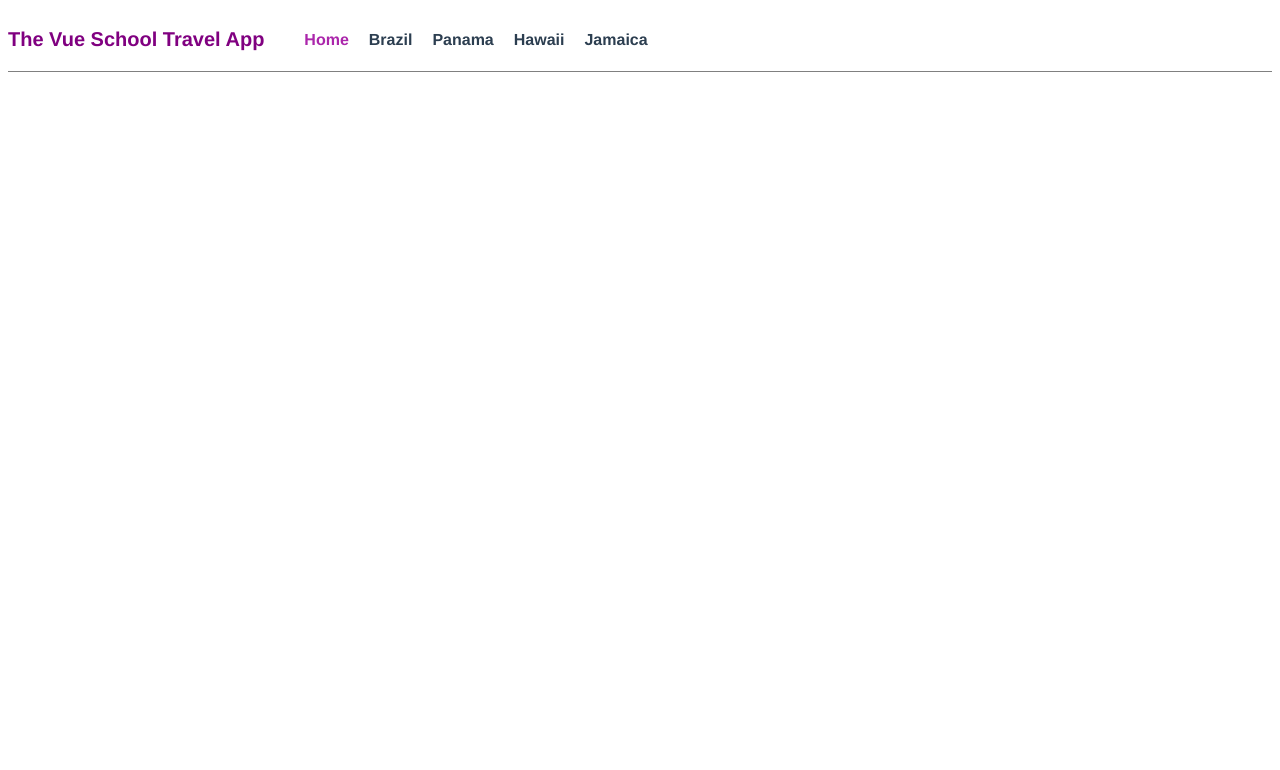
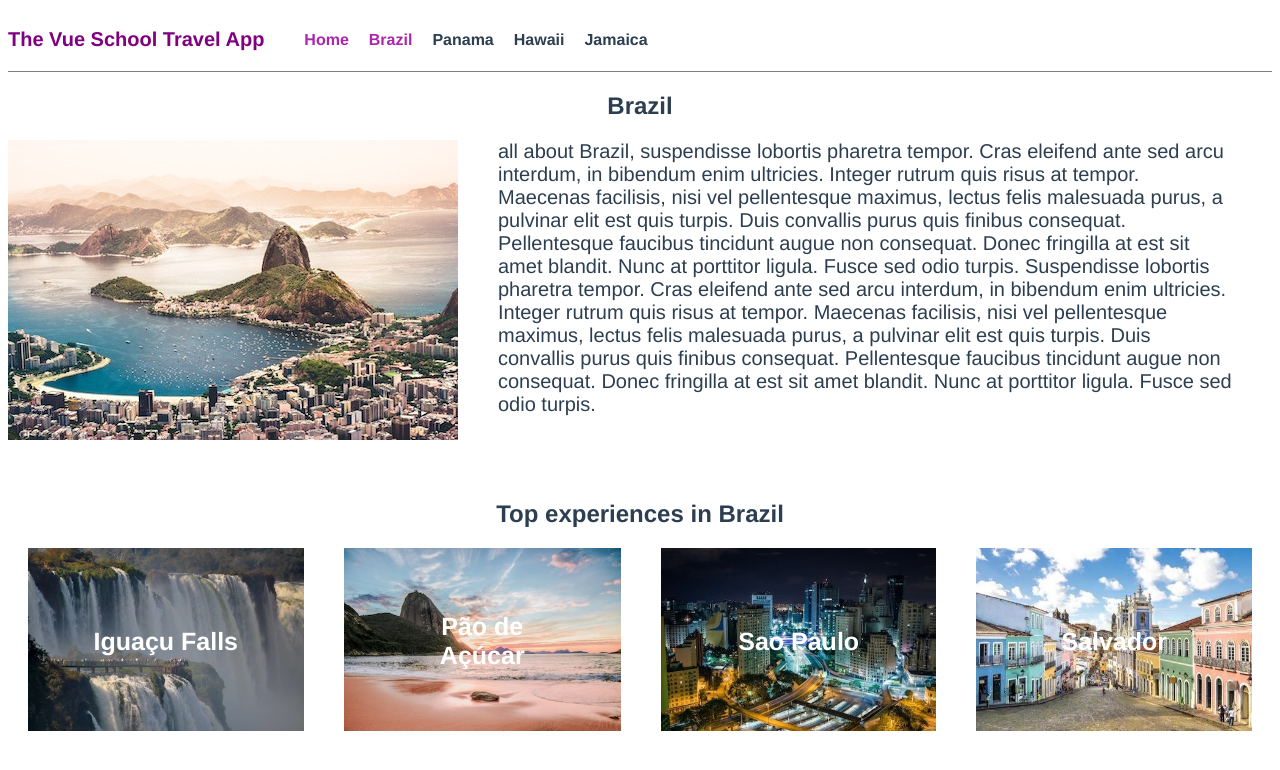
Before and after one commit to Muhodari/vue-travel-app, a Vue app: page /destination/brazil in a window 1280 px wide. Shown: the top 770 px of the page. Built offline with nearby package versions, Linux system fonts and the light colour scheme.

Commit message:
added nested routes

```diff
--- a/src/router/index.js
+++ b/src/router/index.js
@@ -12,10 +12,18 @@
     props:true
   },
   {
-    path:"/details/:slug",
+    path:"/destination/:slug",
     name:"DestinationDetails",
     props:true,
-    component:()=>import(/* webpackChunkName: "DestinationDetails" */"../views/DestinationDetails")
+    component:()=>import(/* webpackChunkName: "DestinationDetails" */"../views/DestinationDetails"),
+    children:[
+      {
+        path:":experienceSlug",
+        name:"experienceDetails",
+        props:true,
+        component:()=>import(/* webpackChunkName: "ExperienceDetails" */"../views/ExperienceDetails")
+      }
+    ]
   }
 
 ];
--- a/src/views/DestinationDetails.vue
+++ b/src/views/DestinationDetails.vue
@@ -1,8 +1,10 @@
 <template>
- <!-- <p>the destination is {{this.$route.params.id}}</p> -->
+  <div>
 
     <section class="destinations">
-      <h1>{{ destination.name }}</h1>
+      <h1>
+        {{ destination.name }}
+      </h1>
       <div class="destination-details">
         <img
           :src="require(`@/assets/${destination.image}`)"
@@ -11,27 +13,50 @@
         <p>{{ destination.description }}</p>
       </div>
     </section>
+    <section class="experiences">
+      <h2>Top experiences in {{ destination.name }}</h2>
+      <div class="cards" id="experience">
+        <div
+          v-for="experience in destination.experiences"
+          :key="experience.slug"
+          class="card"
+        >
+
+        <router-link
+        :to="{
+          name:'experienceDetails',
+          params:{experienceSlug:experience.slug}
+        }
+          ">
+
+            <img
+              :src="require(`@/assets/${experience.image}`)"
+              :alt="experience.name"
+            />
+            <span class="card__text">
+              {{ experience.name }}
+            </span>
+            </router-link>
+        </div>
+      </div>
+     <router-view :key="$route.path" />
+    </section>
+  </div>
 </template>
+<script>
+import store from "@/store";
 
+export default {
 
-
-
-
-<script>
-import store from "@/store.js"
-export default {
-    data(){
-        return{}
+  data() {
+    return {};
   },
-    props:{
-      slug:{
-        type:String,
-        required:true,
-
-
+  props: {
+    slug: {
+      type: String,
+      required: true
     }
-    }
-    ,
+  },
   computed: {
     destination() {
       return store.destinations.find(
@@ -39,26 +64,47 @@
       );
     }
   }
-}
+};
 </script>
 
 <style scoped>
-img{
+img {
   max-width: 600px;
   height: auto;
   width: 100%;
   max-height: 400px;
-
 }
-
-.destination-details{
+.experiences {
+  padding: 40px 0;
+}
+.destination-details {
   display: flex;
   justify-content: space-between;
 }
-p{
+p {
   margin: 0 40px;
   font-size: 20px;
   text-align: left;
 }
-
+.cards {
+  display: flex;
+  justify-content: space-between;
+}
+.cards img {
+  max-height: 200px;
+}
+.card {
+  padding: 0 20px;
+  position: relative;
+}
+.card__text {
+  position: absolute;
+  top: 50%;
+  left: 50%;
+  transform: translate(-50%, -50%);
+  color: white;
+  font-size: 25px;
+  font-weight: bold;
+  text-decoration: none;
+}
 </style>
--- /dev/null
+++ b/src/views/ExperienceDetails.vue
@@ -0,0 +1,58 @@
+<template>
+  <section>
+    <h2>{{ experience.name }}</h2>
+    <div class="experience-details">
+      <img
+        :src="require(`@/assets/${experience.image}`)"
+        :alt="experience.name"
+      />
+      <p>{{ experience.description }}</p>
+    </div>
+  </section>
+</template>
+<script>
+import store from "@/store.js";
+export default {
+  props: {
+    slug: {
+      type: String,
+      required: true
+    },
+    experienceSlug: {
+      type: String,
+      required: true
+    }
+  },
+  computed: {
+    destination() {
+      return store.destinations.find(
+        destination => destination.slug === this.slug
+      );
+    },
+    experience() {
+      return this.destination.experiences.find(
+        experience => experience.slug === this.experienceSlug
+      );
+    }
+  }
+};
+</script>
+
+<style scoped>
+img {
+  max-width: 600px;
+  height: auto;
+  width: 100%;
+  max-height: 400px;
+}
+.experience-details {
+  display: flex;
+  justify-content: space-between;
+  padding: 40px 0;
+}
+p {
+  margin: 0 40px;
+  font-size: 20px;
+  text-align: left;
+}
+</style>
--- a/src/views/Home.vue
+++ b/src/views/Home.vue
@@ -8,7 +8,7 @@
         <router-link
           :to="{
             name: 'DestinationDetails',
-            params: { slud: destination.slug }
+            params: { slug: destination.slug }
           }"
         >
           <h2>{{ destination.name }}</h2>
```
Lines whose indentation alone changed are shown as unchanged.
